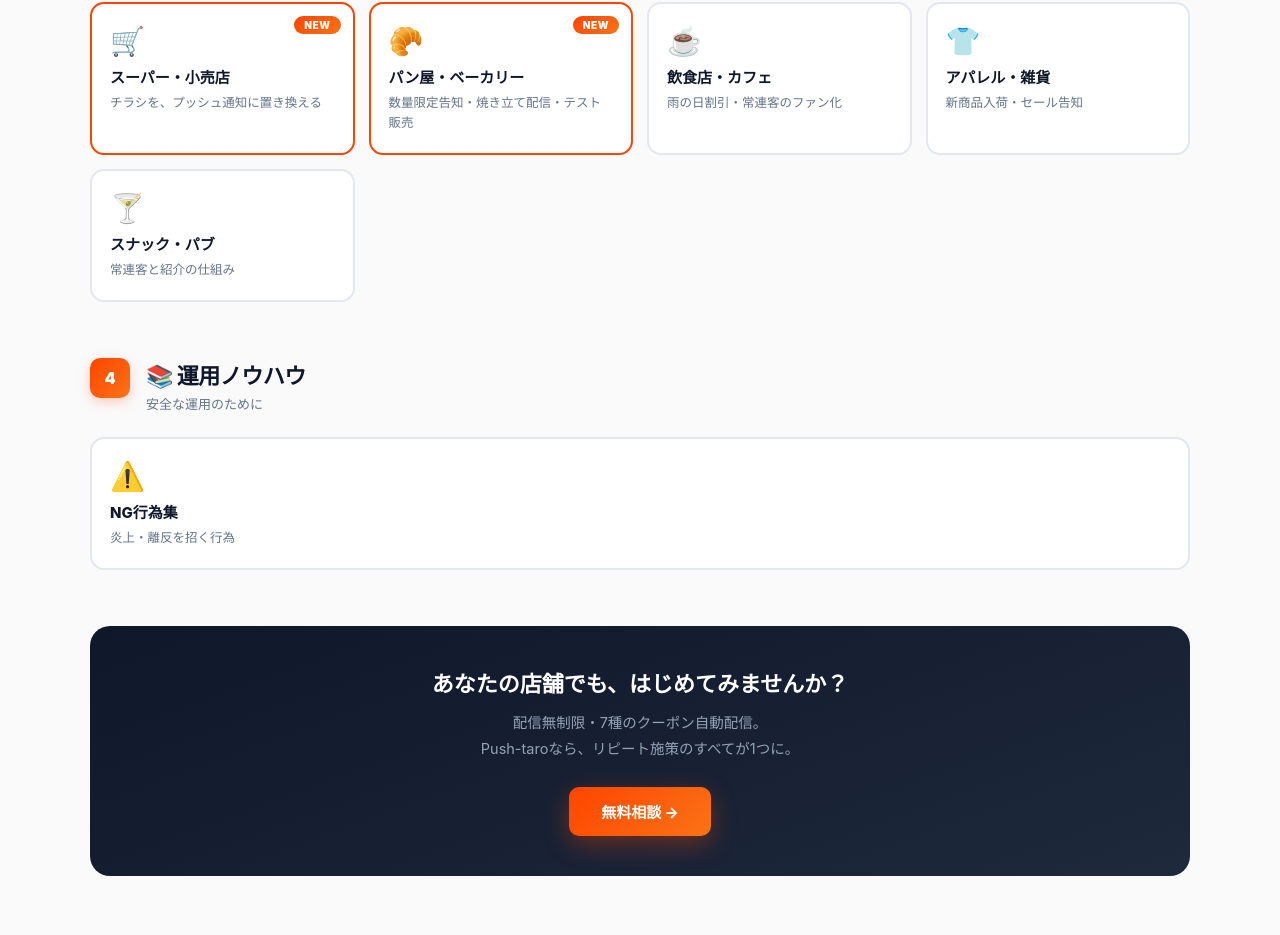
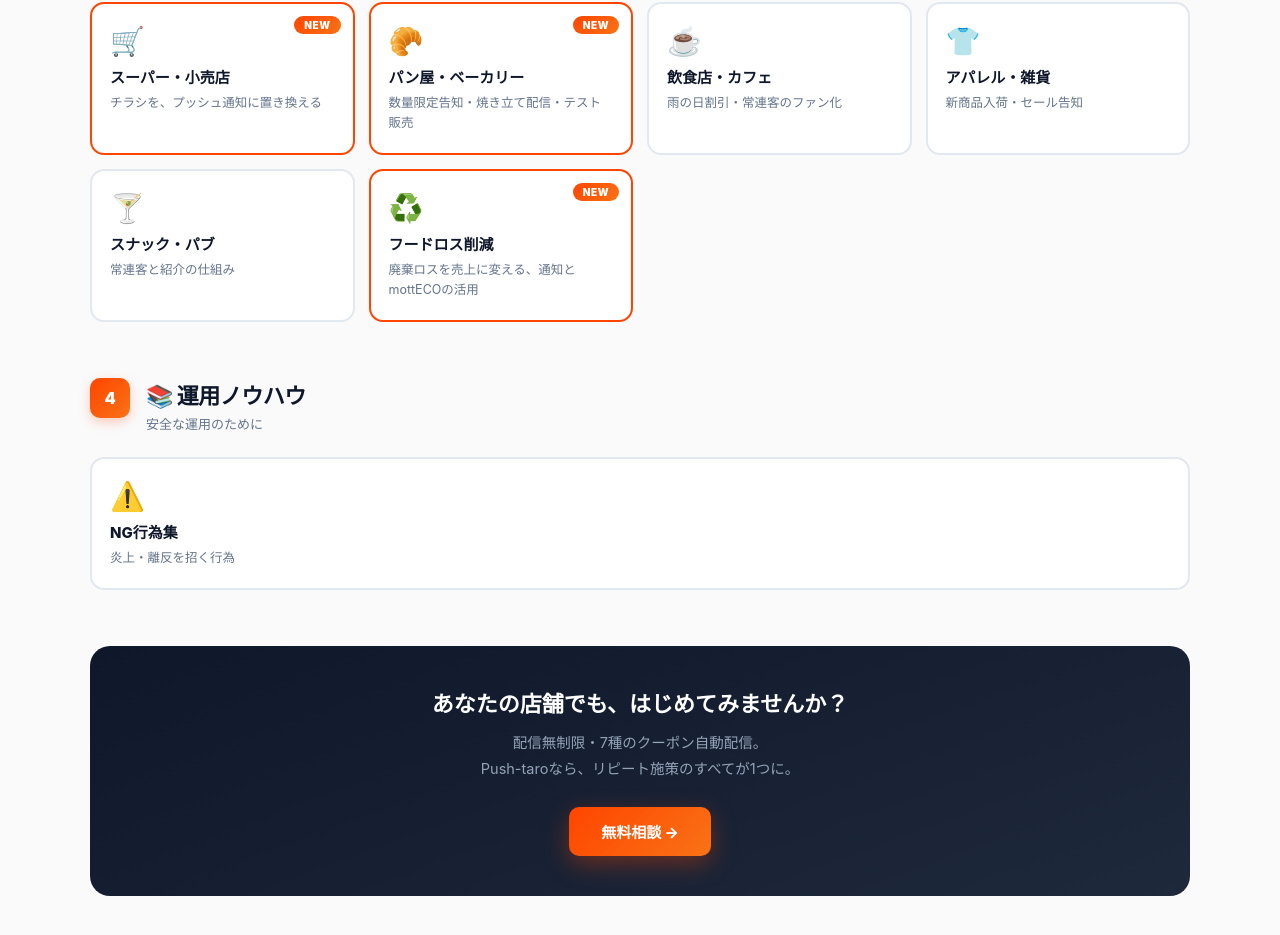
Before and after one commit to thellcishii-lang/push-taro, a Next.js app: page /guide in a window 1280 px wide. Shown: the part 1493-2428 px from the top of the page. Built offline with nearby package versions, Linux system fonts and the light colour scheme; no server answers.

Commit message:
Update GuideClient.tsx

```diff
--- a/app/guide/GuideClient.tsx
+++ b/app/guide/GuideClient.tsx
@@ -177,6 +177,8 @@ export default function GuideClient() {
             <Link href="/guide/cafe" className="g-card"><span className="g-card-icon">☕</span><h4>飲食店・カフェ</h4><p>雨の日割引・常連客のファン化</p></Link>
             <Link href="/guide/apparel" className="g-card"><span className="g-card-icon">👕</span><h4>アパレル・雑貨</h4><p>新商品入荷・セール告知</p></Link>
             <Link href="/guide/snack" className="g-card"><span className="g-card-icon">🍸</span><h4>スナック・パブ</h4><p>常連客と紹介の仕組み</p></Link>
+            <Link href="/guide/food-loss" className="g-card is-new"><span className="g-card-new">NEW</span><span className="g-card-icon">♻️</span><h4>フードロス削減</h4><p>廃棄ロスを売上に変える、通知とmottECOの活用</p>
+</Link>
           </div>
         </section>
 
```
